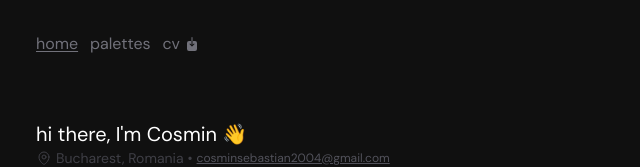
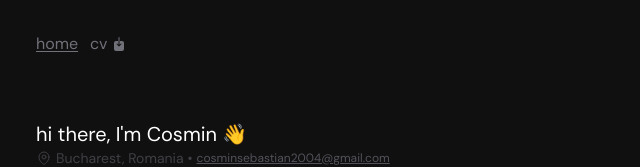
Before and after one commit to shirinox/cxmin.digital, a Next.js app: page / in a window 1280 px wide. Shown: the top 167 px of the page, without its empty margins (300-940 px from the left). Built offline with nearby package versions, Linux system fonts and the light colour scheme; no server answers.

Commit message:
Update Navbar.tsx

```diff
--- a/components/Navbar.tsx
+++ b/components/Navbar.tsx
@@ -13,7 +13,6 @@ const Navbar = () => {
 		<motion.nav initial={{ translateY: -100 }} animate={{ translateY: 0 }} className='my-8'>
 			<ul className='flex gap-3 items-center'>
 				<NavLink path='/' text='home' href='/' />
-				<NavLink path='/palettes' text='palettes' href='/palettes' />
 				<NavLink
 					path='/cv'
 					text='cv'
```
